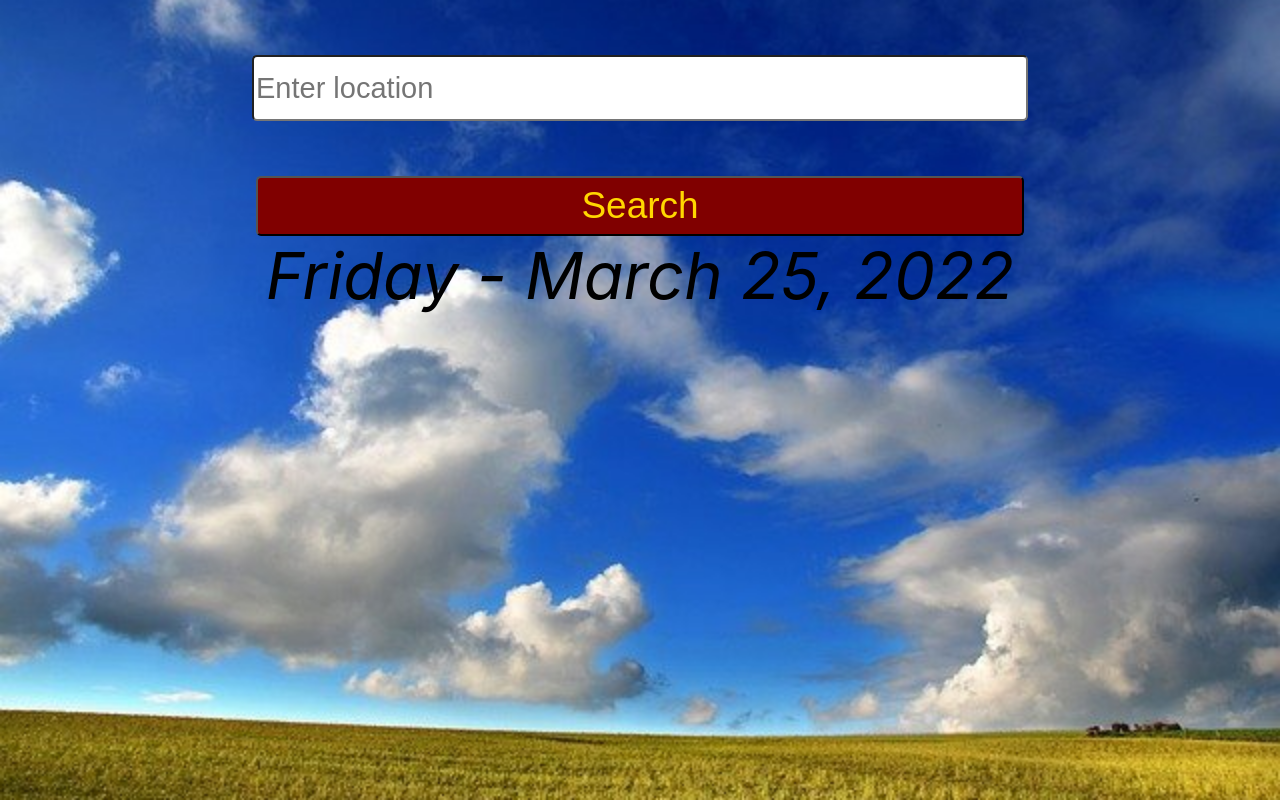
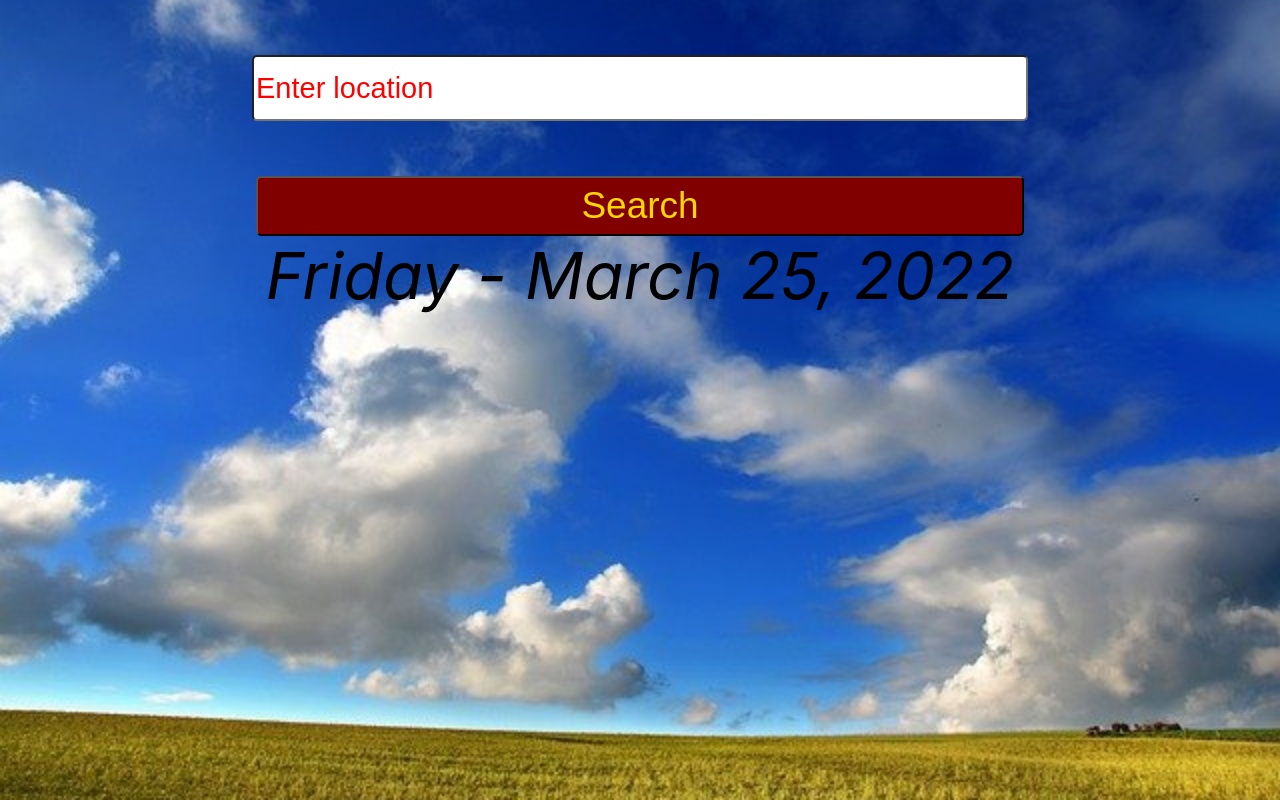
Before and after one commit to Mukunda-Bam/findweather.github.io, a React (Create React App) app: page / in a window 1280 px wide. Built offline with nearby package versions, Linux system fonts and the light colour scheme.

Commit message:
Update App.css

```diff
--- a/src/App.css
+++ b/src/App.css
@@ -11,6 +11,10 @@ body, html{
 }
 input[type="text"]{
   font-size: 29px;
+ color: aqua;
+}
+::placeholder {
+  color: red;
 }
 .input-container1{
   display: flex;
```
